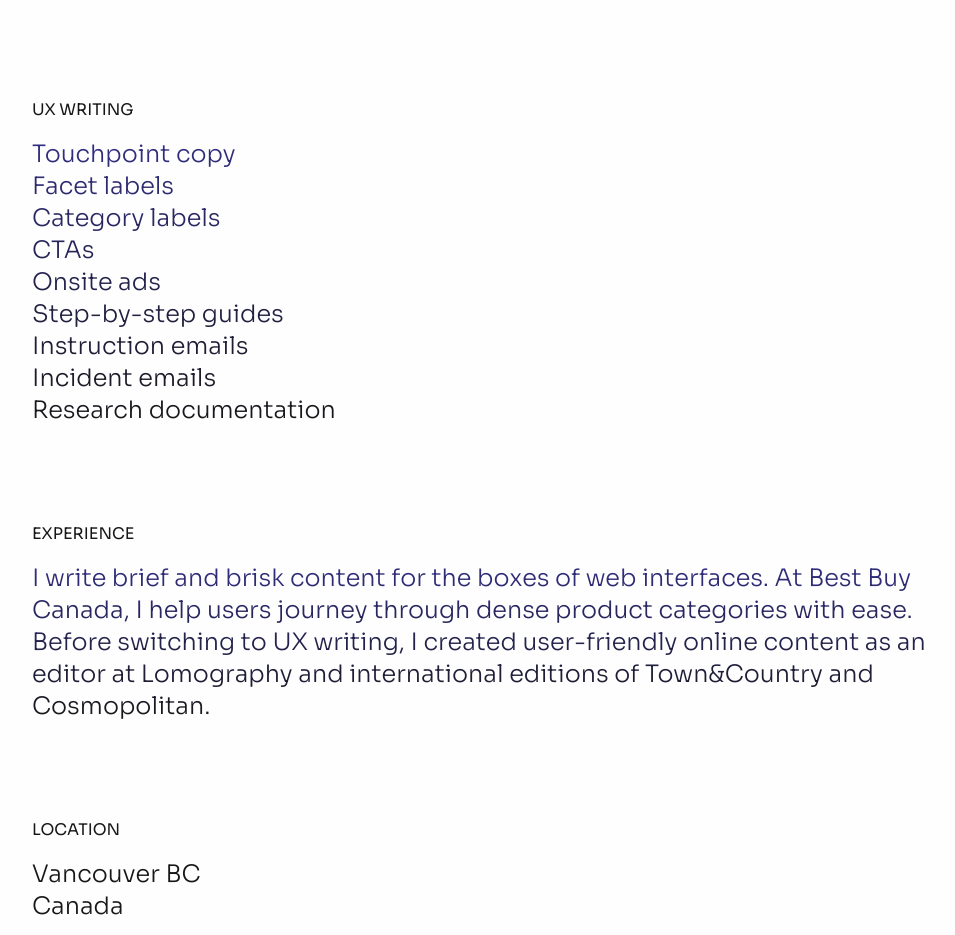
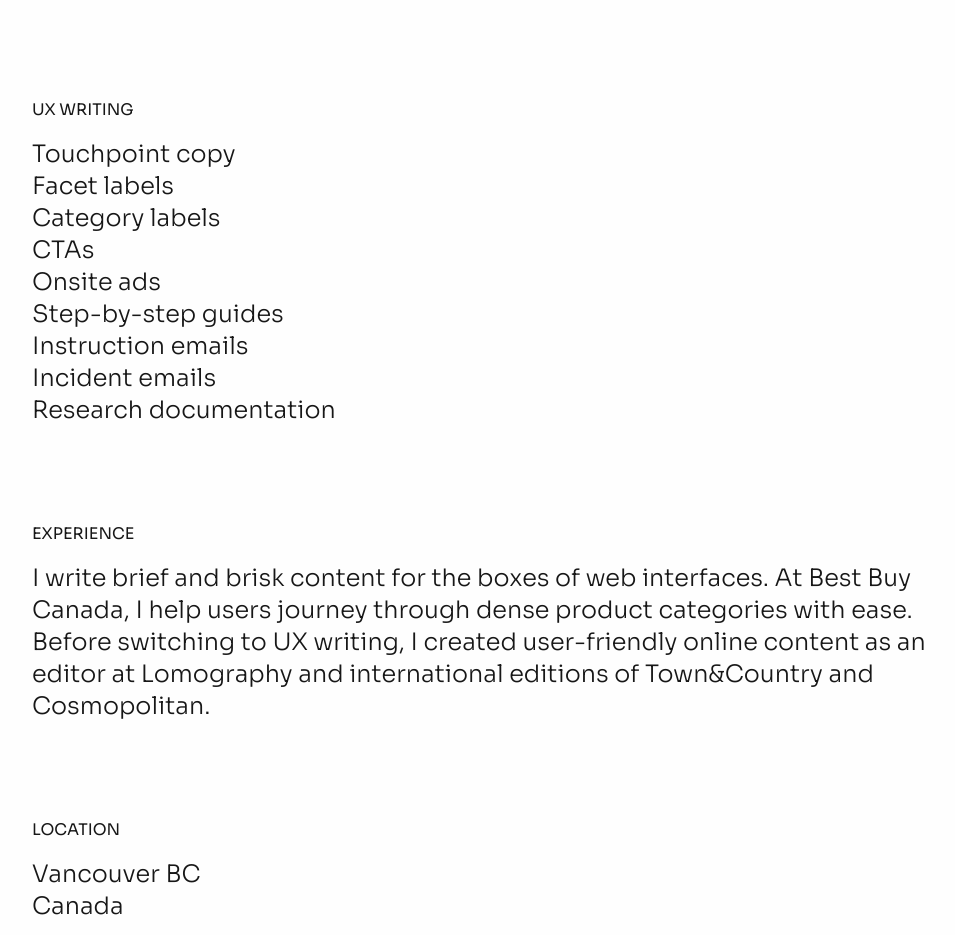
Before and after one commit to casperleerink/kwyn-aquino, a Next.js app: page / in a window 1280 px wide. Shown: the part 1640-2575 px from the top of the page, without its empty margins (128-1083 px from the left). Built offline with nearby package versions, Linux system fonts and the light colour scheme.

Commit message:
remove text gradient for safari comp

```diff
--- a/pages/index.tsx
+++ b/pages/index.tsx
@@ -63,7 +63,7 @@
             variants={appear}
             initial="hide"
             whileInView="show"
-            className="font-light text-xl md:text-2xl bg-gradient-to-b from-indigo-900 to-neutral-900 text-transparent bg-clip-text"
+            className="font-light text-xl md:text-2xl"
           >
             <li>Touchpoint copy</li>
             <li>Facet labels</li>
@@ -89,7 +89,7 @@
             variants={appear}
             initial="hide"
             whileInView="show"
-            className="font-light text-xl md:text-2xl bg-gradient-to-b from-indigo-900 to-neutral-900 text-transparent bg-clip-text"
+            className="font-light text-xl md:text-2xl"
           >
             I write brief and brisk content for the boxes of web interfaces. At
             Best Buy Canada, I help users journey through dense product
```
